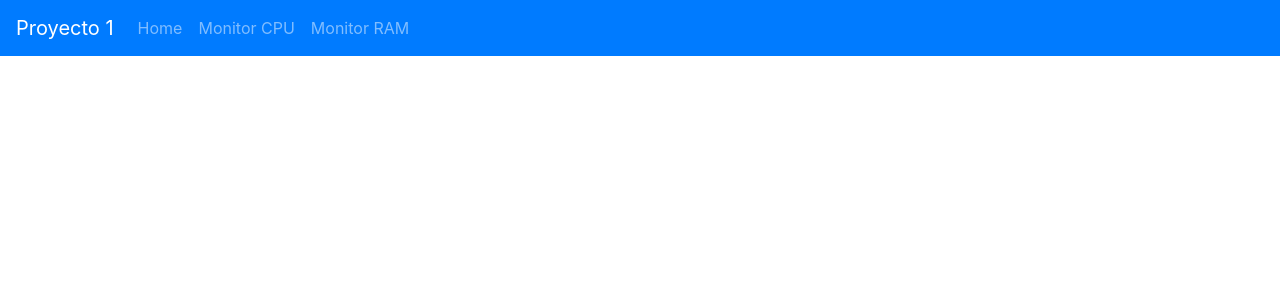
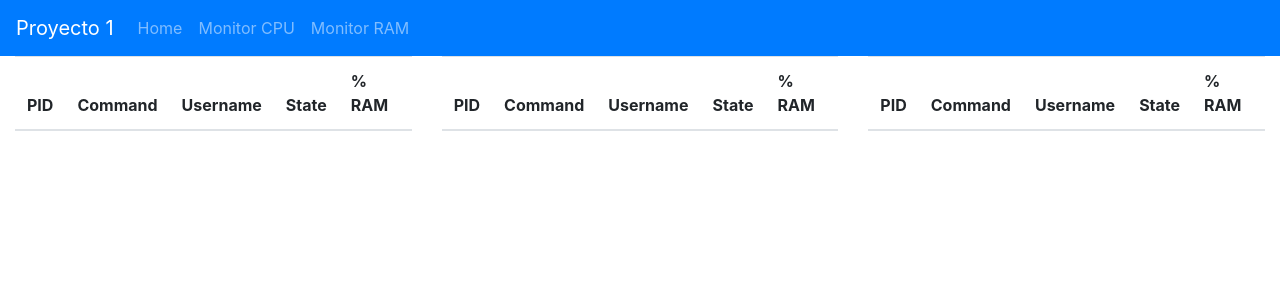
Before and after one commit to erclem1998/proyecto1sopes1, a React (Create React App) app in the folder web_page_proyecto1/: page / in a window 1280 px wide. Shown: the top 300 px of the page. Built offline with nearby package versions, Linux system fonts and the light colour scheme.

Commit message:
Correcion ram y cpu

```diff
--- a/web_page_proyecto1/src/components/Homepage/Homepage.jsx
+++ b/web_page_proyecto1/src/components/Homepage/Homepage.jsx
@@ -1,10 +1,28 @@
 import React from 'react';
 import './Homepage.css';
+import { Container, Row, Col } from 'react-bootstrap';
+import RunningProccess from '../RunningProccess/RunningProccess';
+import SuspendProcess from '../SuspendProcess/SuspendProcess';
+import StopProcess from '../StopProcess/StopProcess';
+import ZombieProcess from '../ZombieProcess/ZombieProcess';
+import TotalProcess from '../TotalProcess/TotalProcess';
 export default class Homepage extends React.Component {
   render() {
     return (
       <div>
-
+        <Container fluid>
+          <Row>
+            <Col md={4}>
+              <RunningProccess />
+            </Col>
+            <Col md={4}>
+              <SuspendProcess />
+            </Col>
+            <Col md={4}>
+              <StopProcess />
+            </Col>
+          </Row>
+        </Container>
       </div>
     );
   }
--- /dev/null
+++ b/web_page_proyecto1/src/components/RunningProccess/RunningProccess.css
@@ -0,0 +1 @@
+.RunningProccess {}
--- /dev/null
+++ b/web_page_proyecto1/src/components/RunningProccess/RunningProccess.jsx
@@ -0,0 +1,45 @@
+import React from 'react';
+import './RunningProccess.css';
+import { Table } from 'react-bootstrap';
+export default class RunningProccess extends React.Component {
+  constructor(props) {
+    super(props);
+
+    this.state = { Procesos: [] };
+  }
+
+  render() {
+    return (
+      <div>
+        <Table responsive bg="primary" hover>
+          <thead bg="primary" variant="dark">
+            <tr>
+              <th>PID</th>
+              <th>Command</th>
+              <th>Username</th>
+              <th>State</th>
+              <th>% RAM</th>
+
+            </tr>
+          </thead>
+          <tbody>
+            {
+              this.state.Procesos.map((process) => {
+                return (
+                  <tr>
+                    <td>{process.PID}</td>
+                    <td>{process.Username}</td>
+                    <td>{process.Command}</td>
+                    <td>{process.State}</td>
+                    <td>{process.Ram}</td>
+
+                  </tr>
+                );
+              })
+            }
+          </tbody>
+        </Table>
+      </div>
+    );
+  }
+}
--- /dev/null
+++ b/web_page_proyecto1/src/components/StopProcess/StopProcess.css
@@ -0,0 +1 @@
+.StopProcess {}
--- /dev/null
+++ b/web_page_proyecto1/src/components/StopProcess/StopProcess.jsx
@@ -0,0 +1,45 @@
+import React from 'react';
+import './StopProcess.css';
+import { Table } from 'react-bootstrap';
+export default class StopProcess extends React.Component {
+  constructor(props) {
+    super(props);
+
+    this.state = { Procesos: [] };
+  }
+
+  render() {
+    return (
+      <div>
+        <Table responsive>
+          <thead>
+            <tr>
+              <th>PID</th>
+              <th>Command</th>
+              <th>Username</th>
+              <th>State</th>
+              <th>% RAM</th>
+
+            </tr>
+          </thead>
+          <tbody>
+            {
+              this.state.Procesos.map((process) => {
+                return (
+                  <tr>
+                    <td>{process.PID}</td>
+                    <td>{process.Username}</td>
+                    <td>{process.Command}</td>
+                    <td>{process.State}</td>
+                    <td>{process.Ram}</td>
+
+                  </tr>
+                );
+              })
+            }
+          </tbody>
+        </Table>
+      </div>
+    );
+  }
+}
--- /dev/null
+++ b/web_page_proyecto1/src/components/SuspendProcess/SuspendProcess.css
@@ -0,0 +1 @@
+.SuspendProcess {}
--- /dev/null
+++ b/web_page_proyecto1/src/components/SuspendProcess/SuspendProcess.jsx
@@ -0,0 +1,45 @@
+import React from 'react';
+import './SuspendProcess.css';
+import { Table } from 'react-bootstrap';
+export default class SuspendProcess extends React.Component {
+  constructor(props) {
+    super(props);
+
+    this.state = { Procesos: [] };
+  }
+
+  render() {
+    return (
+      <div>
+        <Table responsive>
+          <thead>
+            <tr>
+              <th>PID</th>
+              <th>Command</th>
+              <th>Username</th>
+              <th>State</th>
+              <th>% RAM</th>
+
+            </tr>
+          </thead>
+          <tbody>
+            {
+              this.state.Procesos.map((process) => {
+                return (
+                  <tr>
+                    <td>{process.PID}</td>
+                    <td>{process.Username}</td>
+                    <td>{process.Command}</td>
+                    <td>{process.State}</td>
+                    <td>{process.Ram}</td>
+
+                  </tr>
+                );
+              })
+            }
+          </tbody>
+        </Table>
+      </div>
+    );
+  }
+}
--- /dev/null
+++ b/web_page_proyecto1/src/components/TotalProcess/TotalProcess.css
@@ -0,0 +1 @@
+.TotalProcess {}
--- /dev/null
+++ b/web_page_proyecto1/src/components/TotalProcess/TotalProcess.jsx
@@ -0,0 +1,15 @@
+import React from 'react';
+import PropTypes from 'prop-types';
+import './TotalProcess.css';
+
+const TotalProcess = () => (
+  <div className="TotalProcess">
+    TotalProcess Component
+  </div>
+);
+
+TotalProcess.propTypes = {};
+
+TotalProcess.defaultProps = {};
+
+export default TotalProcess;
--- /dev/null
+++ b/web_page_proyecto1/src/components/ZombieProcess/ZombieProcess.css
@@ -0,0 +1 @@
+.ZombieProcess {}
--- /dev/null
+++ b/web_page_proyecto1/src/components/ZombieProcess/ZombieProcess.jsx
@@ -0,0 +1,45 @@
+import React from 'react';
+import './ZombieProcess.css';
+import { Table } from 'react-bootstrap';
+export default class ZombieProcess extends React.Component {
+  constructor(props) {
+    super(props);
+
+    this.state = { Procesos: [] };
+  }
+
+  render() {
+    return (
+      <div>
+        <Table responsive>
+          <thead>
+            <tr>
+              <th>PID</th>
+              <th>Command</th>
+              <th>Username</th>
+              <th>State</th>
+              <th>% RAM</th>
+
+            </tr>
+          </thead>
+          <tbody>
+            {
+              this.state.Procesos.map((process) => {
+                return (
+                  <tr>
+                    <td>{process.PID}</td>
+                    <td>{process.Username}</td>
+                    <td>{process.Command}</td>
+                    <td>{process.State}</td>
+                    <td>{process.Ram}</td>
+
+                  </tr>
+                );
+              })
+            }
+          </tbody>
+        </Table>
+      </div>
+    );
+  }
+}
```
Also changed, not shown: 1 other file (tests, documents, lock files or other folders).
